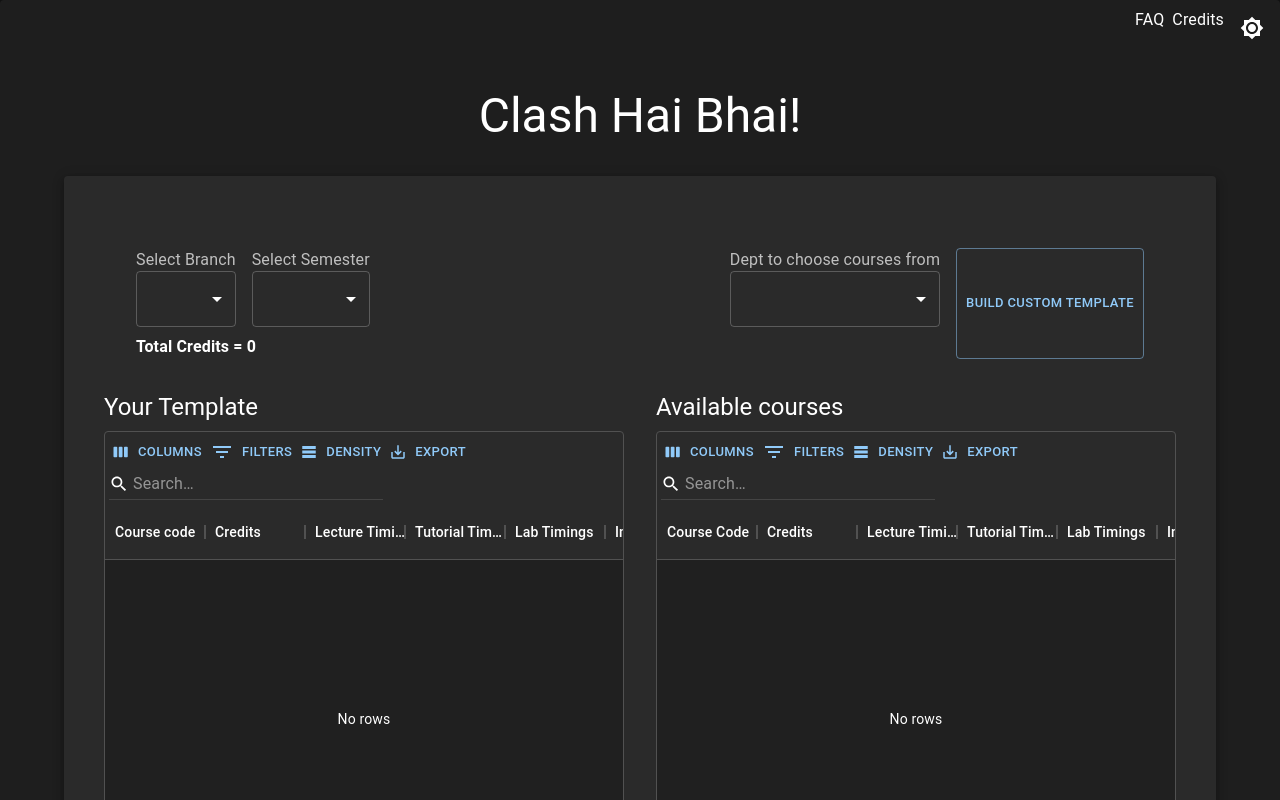
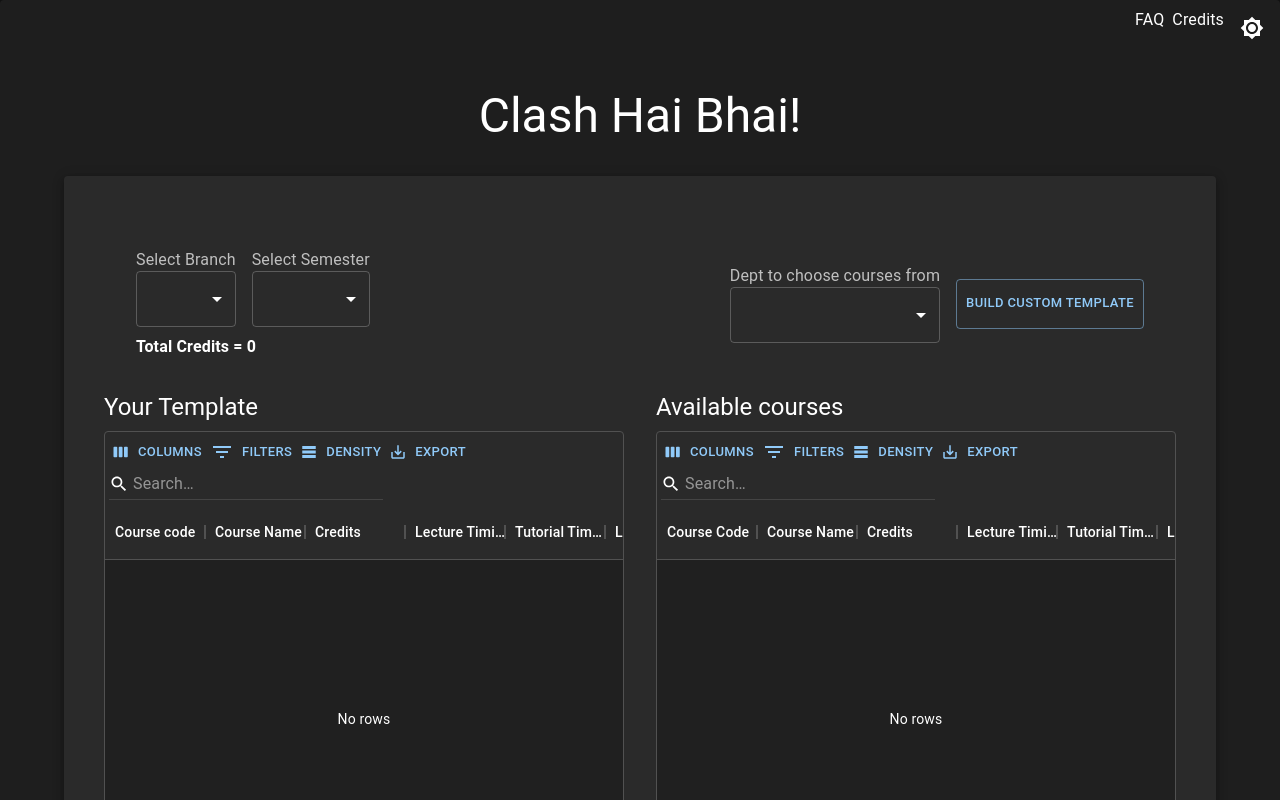
Before and after one commit to PremBharwani/clash-hai-bhai, a Next.js app: page / in a window 1280 px wide. Shown: the top 800 px of the page. Built offline with nearby package versions, Linux system fonts and the light colour scheme.

Commit message:
basic changes

```diff
--- a/components/renderCellExpand.tsx
+++ b/components/renderCellExpand.tsx
@@ -1,6 +1,5 @@
 import * as React from "react";
 import { Paper, Popper, styled } from "@mui/material";
-import { createStyles, makeStyles, Theme } from "@mui/material";
 import { GridCellParams } from '@mui/x-data-grid';
 
 interface CellExpandProps {
--- a/pages/index.tsx
+++ b/pages/index.tsx
@@ -25,13 +25,14 @@ const allDepts = Object.keys(course_data);
 const allTemplates = template_data;
 
 interface courses {
+  course_code: string;
+  course_name: string;
   credits: string;
   instructor: string;
   instuctor_email: string;
   lec: string;
   tut: string;
   lab: string;
-  course_code: string;
 }
 
 const semesters = ["4","6","8"];
@@ -48,6 +49,7 @@ const getTemplateRows = (template: string[]):courses[] => {
           tut: "",
           lab: "",
           course_code: course,
+          course_name: "",
         })
       }
       return (course_details as courses);
@@ -209,6 +211,7 @@ export default function Home(){
   const handleCustomTemplate = () => {
     setTemplate([]);
     setTemplateRows([] as courses[]);
+    setTotalCredits(0);
     const elegible_courses = get_all_dept_eligible_courses(template);
     setAllAvailableCourses(elegible_courses);
   }
@@ -217,6 +220,11 @@ export default function Home(){
     {
       field: 'course_code',
       headerName: 'Course code',
+      renderCell: RenderCellExpand
+    },
+    {
+      field: 'course_name',
+      headerName: 'Course Name',
       renderCell: RenderCellExpand
     },
     {
@@ -269,6 +277,11 @@ export default function Home(){
     {
       field: 'course_code',
       headerName: 'Course Code',
+      renderCell: RenderCellExpand
+    },
+    {
+      field: 'course_name',
+      headerName: 'Course Name',
       renderCell: RenderCellExpand
     },
     {
@@ -372,6 +385,7 @@ export default function Home(){
                       label="Select Branch"
                       onChange={handleChangeBranch}
                     >
+                      <MenuItem value=""></MenuItem>
                       {
                         (allBranches.map((branch,index) => {
                           return (<MenuItem key={index} value={branch}>{branch}</MenuItem>)
@@ -398,7 +412,7 @@ export default function Home(){
                 </Stack>
                 <Typography><b>Total Credits = {totalCredits}</b></Typography>
               </Stack>
-              <Stack direction={{xs: 'column', sm: 'row'}} spacing={2}>
+              <Stack direction={{xs: 'column', sm: 'row'}} spacing={2} alignItems="center">
                 <Stack>
                   <InputLabel id="dept-select ">Dept to choose courses from</InputLabel>
                   <Select
@@ -420,6 +434,7 @@ export default function Home(){
                   variant="outlined"
                   size="small"
                   onClick={handleCustomTemplate}
+                  sx={{height:50}}
                 >
                     Build Custom Template
                 </Button>
```
